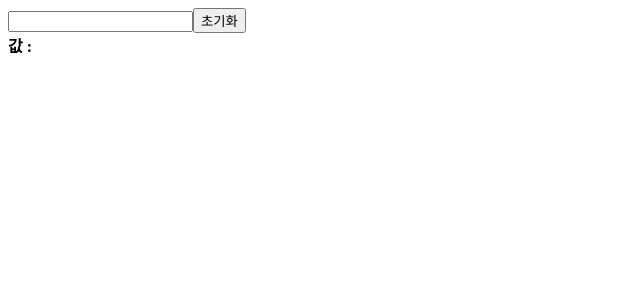
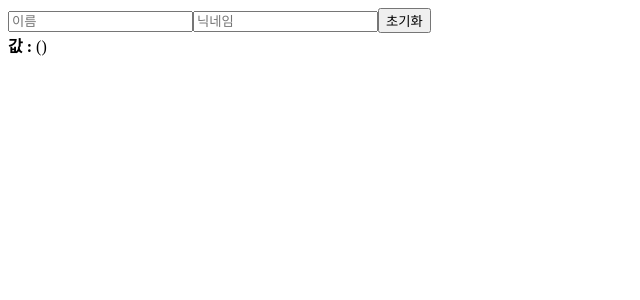
Before and after one commit to RAMA4368/sandbox__react, a React (Create React App) app: page / in a window 1280 px wide. Shown: the top 300 px of the page, without its empty margins (0-640 px from the left). Built offline with nearby package versions, Linux system fonts and the light colour scheme.

Commit message:
react for input reset input

```diff
--- a/src/InputSample.js
+++ b/src/InputSample.js
@@ -1,24 +1,42 @@
 import React, { useState } from "react";
 
 function InputSample() {
-  const [text, setText] = useState("");
+  const [inputs, setInputs] = useState({
+    name: "",
+    nickname: ""
+  });
+  const { name, nickname } = inputs;
 
   const onChange = (e) => {
-    setText(e.target.value);
+    const { name, value } = e.target;
+
+    setInputs({
+      ...inputs,
+      [name]: value
+    });
   };
 
   const onReset = () => {
-    setText("");
+    setInputs({
+      name: "",
+      nickname: ""
+    });
   };
 
   return (
     <div>
-      <input onChange={onChange} value={text} />
+      <input name="name" placeholder="이름" onChange={onChange} value={name} />
+      <input
+        name="nickname"
+        placeholder="닉네임"
+        onChange={onChange}
+        value={nickname}
+      />
       <button onClick={onReset}>초기화</button>
 
       <div>
         <b>값 : </b>
-        {text}
+        {name}({nickname})
       </div>
     </div>
   );
```
